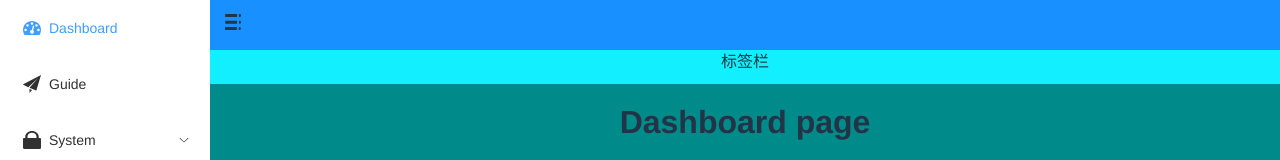
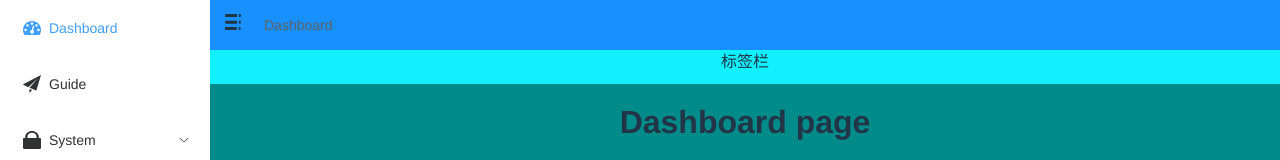
Before and after one commit to llliuyang/vue3-admin, a Vue app: page /dashboard in a window 1280 px wide. Shown: the top 160 px of the page. Built offline with nearby package versions, Linux system fonts and the light colour scheme.

Commit message:
feat: 面包屑导航组件开发

```diff
--- a/package.json
+++ b/package.json
@@ -15,7 +15,9 @@
     "element-plus": "^2.2.21",
     "normalize.css": "^8.0.1",
     "path-browserify": "^1.0.1",
+    "path-to-regexp": "^6.2.1",
     "pinia": "^2.0.24",
+    "pinia-plugin-persistedstate": "^2.4.0",
     "vue": "^3.2.41",
     "vue-router": "^4.1.6"
   },
--- a/src/components.d.ts
+++ b/src/components.d.ts
@@ -8,6 +8,9 @@
 declare module '@vue/runtime-core' {
   export interface GlobalComponents {
     AppMain: typeof import('./layout/components/AppMain.vue')['default']
+    Breadcrumb: typeof import('./components/Breadcrumb/index.vue')['default']
+    ElBreadcrumb: typeof import('element-plus/es')['ElBreadcrumb']
+    ElBreadcrumbItem: typeof import('element-plus/es')['ElBreadcrumbItem']
     ElButton: typeof import('element-plus/es')['ElButton']
     ElIcon: typeof import('element-plus/es')['ElIcon']
     ElMenu: typeof import('element-plus/es')['ElMenu']
--- /dev/null
+++ b/src/components/Breadcrumb/index.vue
@@ -0,0 +1,124 @@
+<template>
+  <el-breadcrumb class="app-breadcrumb breadcrumb-container" separator="/">
+    <el-breadcrumb-item v-for="(item, index) in levelList" :key="item.path">
+      <span v-if="index === levelList.length - 1">
+        {{ item.meta?.title }}
+      </span>
+      <a v-else @click.prevent="handleLink(item)">{{ item.meta?.title }}</a>
+    </el-breadcrumb-item>
+  </el-breadcrumb>
+</template>
+
+<script lang="ts" setup>
+import { RouteLocationMatched, RouteLocationRaw } from "vue-router"
+import { compile } from "path-to-regexp"
+
+type partialRouteLocationMatched = Partial<RouteLocationMatched>
+const router = useRouter()
+const route = useRoute()
+// 导航列表 存放matched里筛选的路由记录
+const levelList = ref<Array<partialRouteLocationMatched>>([])
+
+// 根据路由name判断是不是dashboard路由
+const isDashboard = (route?: partialRouteLocationMatched) => {
+  const name = route && route.name
+  if (!name) {
+    return false
+  }
+  return (
+    (name as string).trim().toLocaleLowerCase() ===
+    "Dashboard".toLocaleLowerCase()
+  )
+}
+
+// 获取面包屑导航
+const getBreadcrumb = () => {
+  // 对匹配的路由进行过滤 过滤掉没有title属性的路由，没有title就无法作为面包屑导航
+  let matched = route.matched.filter(
+    (item) => item.meta && item.meta.title
+  ) as partialRouteLocationMatched[]
+
+  // 获取第一个匹配路由记录
+  const first = matched[0]
+  const dashboardRoute = {
+    path: "/dashboard",
+    meta: {
+      title: "Dashboard"
+    }
+  }
+  // 我们要把dashboard作为首页 始终固定在面包屑导航第一个 Dashboard/System/Menu Management
+  // 如果第一个匹配到的路由记录不是dashboard 我们就手动把它放在记录数组的第一项
+  if (!isDashboard(first)) {
+    matched = ([dashboardRoute] as partialRouteLocationMatched[]).concat(
+      matched
+    )
+  }
+
+  levelList.value = matched.filter(
+    (item) => item.meta && item.meta.title && item.meta.breadcrumb !== false
+  )
+}
+
+watch(
+  () => route.path,
+  () => {
+    getBreadcrumb()
+  },
+  { immediate: true }
+)
+
+// 针对 动态路由 /user/:id 进行动态参数填充
+// path-to-regexp 文档说明 https://www.npmjs.com/package/path-to-regexp
+const pathCompile = (path: string) => {
+  const toPath = compile(path) // 比如 path /user/:id
+  const params = route.params // { id: 10 }
+  return toPath(params) // toPath({ id: 10 }) => /user/10 返回填充后的路径
+}
+
+// 点击面包屑可跳转
+const handleLink = (route: partialRouteLocationMatched) => {
+  const { path, redirect } = route
+  // 如果是重定向路由就走重定向路径
+  if (redirect) {
+    router.push(redirect as RouteLocationRaw)
+    return
+  }
+  router.push(pathCompile(path!))
+}
+</script>
+
+<style lang="scss" scoped>
+.app-breadcrumb.el-breadcrumb {
+  display: inline-block;
+  float: left;
+  line-height: 50px;
+  font-size: 14px;
+  margin-left: 8px;
+}
+
+.no-redirect {
+  color: #97a8be;
+  cursor: text;
+}
+</style>
+
+<style lang="scss">
+.breadcrumb-enter-active,
+.breadcrumb-leave-active {
+  transition: all 0.5s;
+}
+
+.breadcrumb-enter,
+.breadcrumb-leave-active {
+  opacity: 0;
+  transform: translateX(20px);
+}
+
+.breadcrumb-leave-active {
+  position: absolute;
+}
+
+.breadcrumb-move {
+  transition: all 0.5s;
+}
+</style>
--- a/src/layout/components/Navbar.vue
+++ b/src/layout/components/Navbar.vue
@@ -1,6 +1,7 @@
 <template>
   <div class="navbar">
     <hambuger @toggleClick="toggleSidebar" :is-active="sidebar.opened" />
+    <breadcrumb></breadcrumb>
   </div>
 </template>
 
--- a/src/router/index.ts
+++ b/src/router/index.ts
@@ -51,7 +51,7 @@
     },
     children: [
       {
-        path: "/user",
+        path: "user",
         name: "User",
         component: () =>
           import(/* webpackChunkName: "user" */ "@/views/system/user.vue"),
@@ -62,7 +62,7 @@
         }
       },
       {
-        path: "/menu",
+        path: "menu",
         component: () =>
           import(/* webpackChunkName: "menu" */ "@/views/system/menu.vue"),
         meta: {
```
Also changed, not shown: 1 other file (tests, documents, lock files or other folders).
